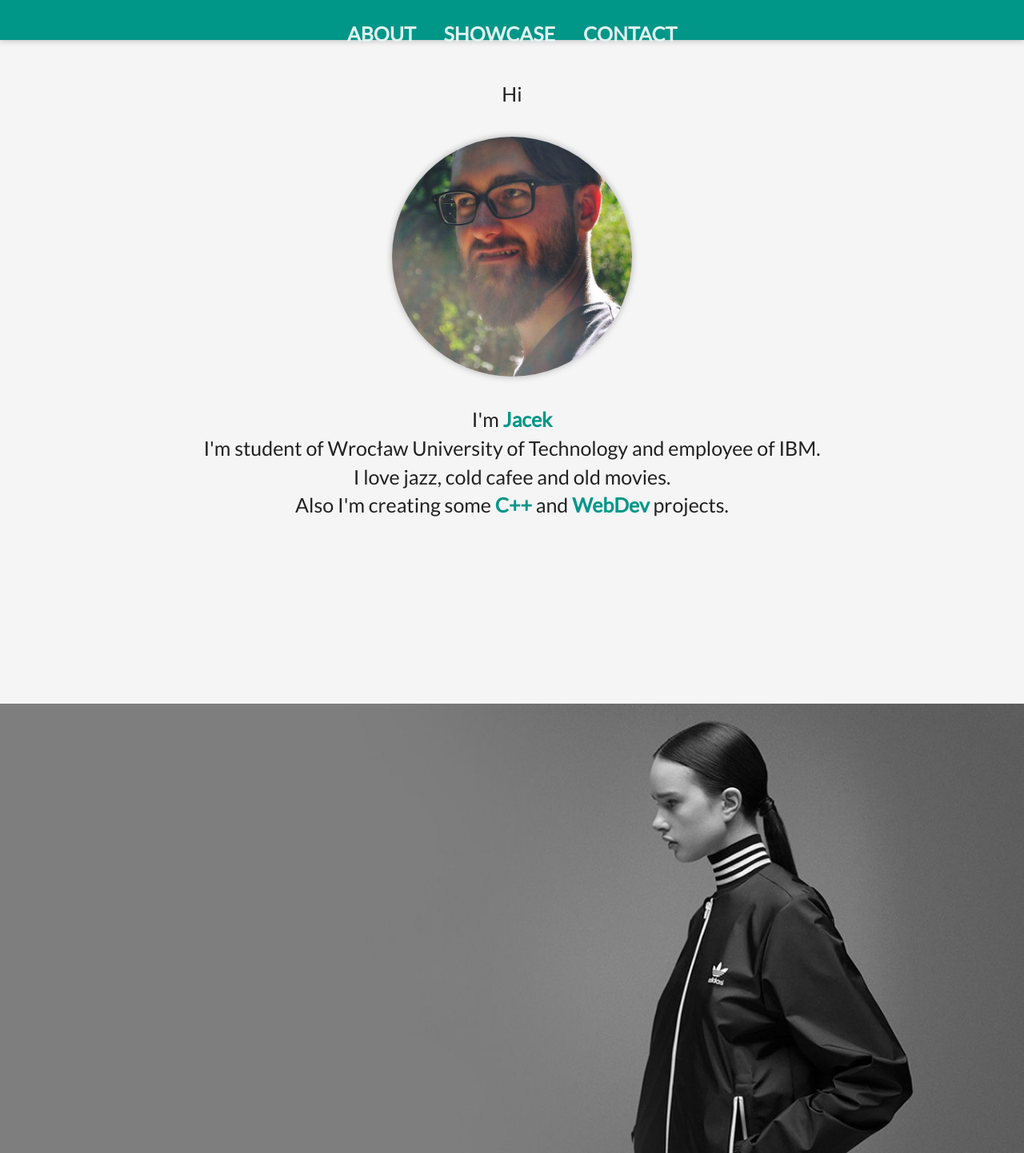
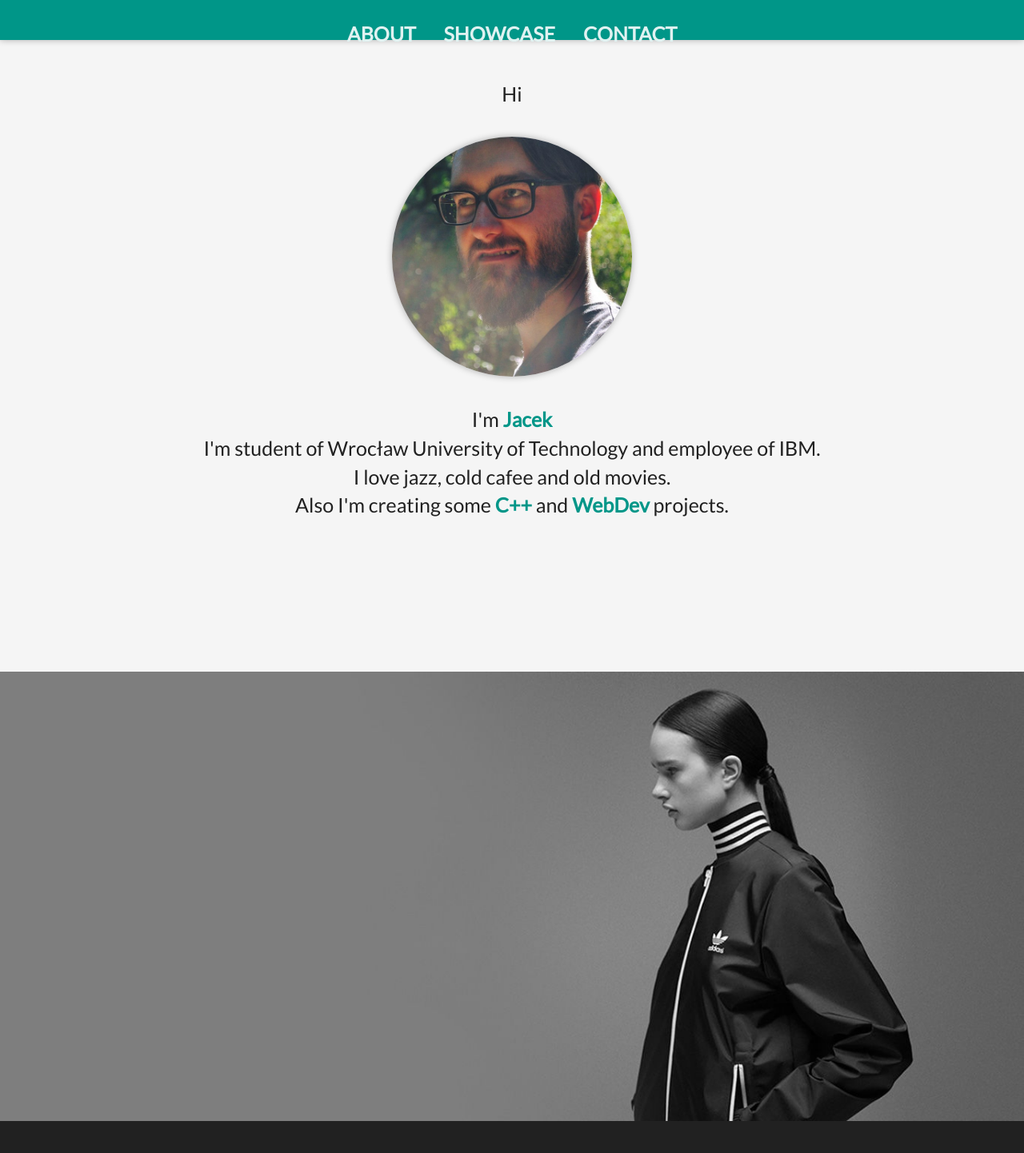
Before and after one commit to jackgb/jackgb.github.io, a plain HTML site: page index.html in a window 1280 px wide. Shown: the top 1442 px of the page at 80% size. Drawn offline with nearby package versions, Linux system fonts and the light colour scheme.

Commit message:
Add files via upload

```diff
--- a/assets/css/main.css
+++ b/assets/css/main.css
@@ -37,7 +37,7 @@ html,body{
 
 .lid{
   margin-top: 100px;
-  height: 95vh;
+  height: 90vh;
   text-align: center;
   background-color: #F5F5F5;
   margin-bottom: 20px;
@@ -60,7 +60,7 @@ html,body{
 }
 
 .slider{
-  height: 95vh;
+  height: 90vh;
   background-color: #212121;
 }
 
@@ -72,7 +72,7 @@ html,body{
 }
 
 .contact{
-  height: 95vh;
+  height: 90vh;
   text-align: center;
   text-align: left;
   background-color: #00897B;
```
